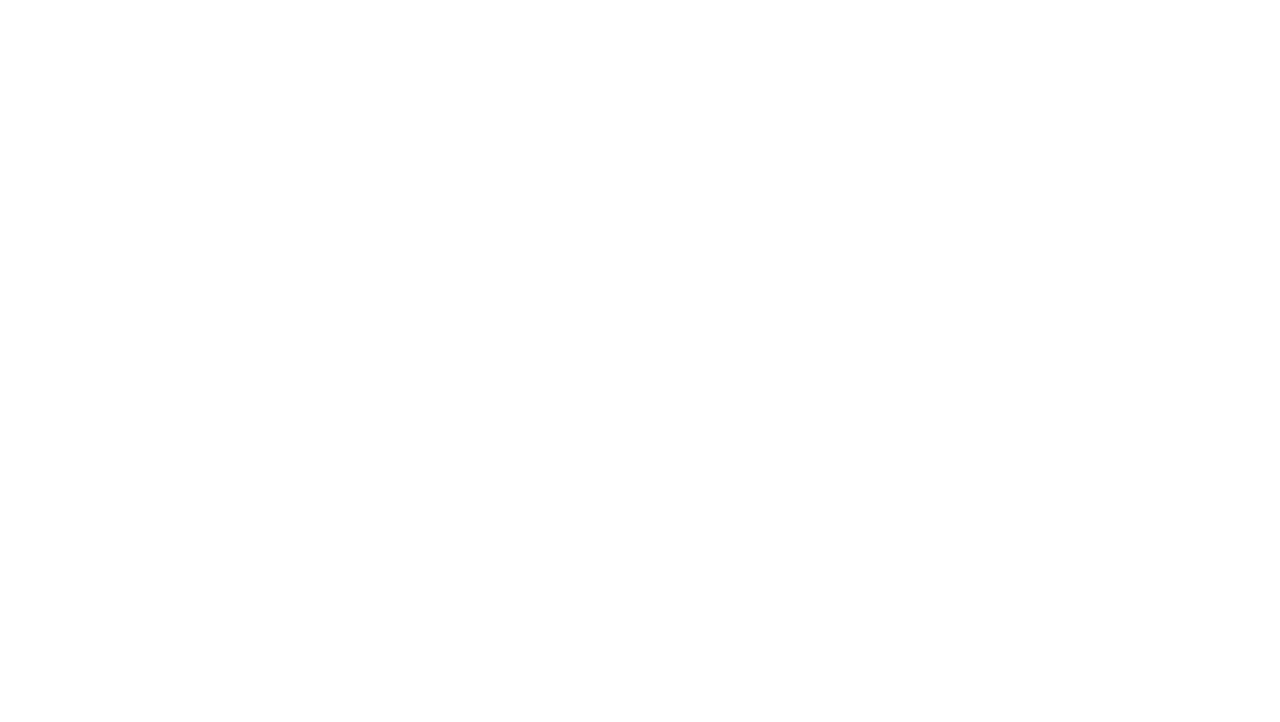
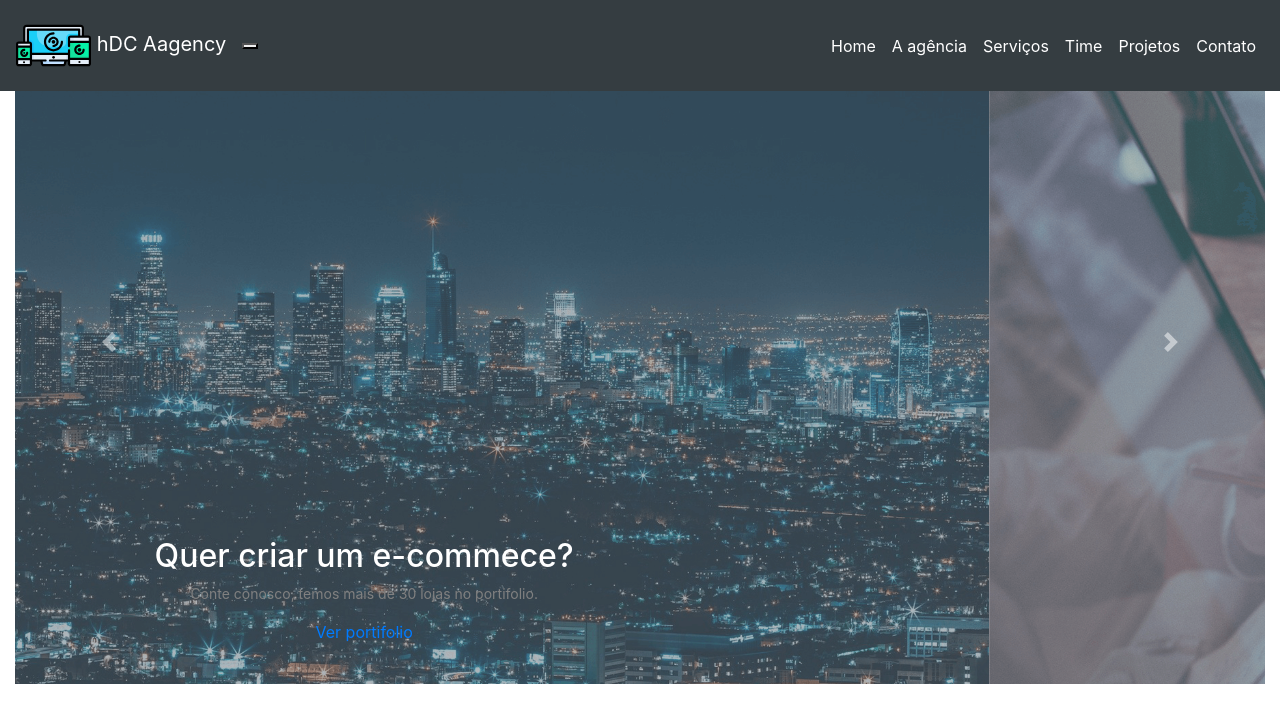
Before and after one commit to DaviSozz/praticas, a plain HTML site: page bootstrap4/index.html in a window 1280 px wide. Drawn offline with nearby package versions, Linux system fonts and the light colour scheme.

Commit message:
bootstrap

```diff
--- a/bootstrap4/css/style.css
+++ b/bootstrap4/css/style.css
@@ -0,0 +1,49 @@
+/* gerai */
+body {
+    font-family: 'roboto' sans-serif;
+
+}
+
+.row {
+    margin: 0;
+}
+
+.comtainer {
+    padding: 70px 0;
+}
+
+p, li{
+    color: gray;
+    font-size: 14px;
+}
+
+/* barra de navegação*/
+header, .navbar {
+    background-color: #353d41;
+}
+#nav-container {
+    padding-top: 0;
+    padding-bottom: 0;
+}
+
+#logo {
+    width: 75px;
+}
+
+.navbar-brand {
+    padding: 0;
+    color: white;
+}
+
+.navbar-brand:hover{
+    color: white;
+}
+
+#navbar-links a {
+    color: white;
+}
+
+.navbar-expand .navbar-nav .nav-link{
+    padding: 1rem .8rem;
+
+}
--- a/bootstrap4/index.html
+++ b/bootstrap4/index.html
@@ -4,7 +4,7 @@
     <meta charset="UTF-8">
     <meta http-equiv="X-UA-Compatible" content="IE=edge">
     <meta name="viewport" content="width=device-width, initial-scale=1.0">
-    <title>HDC Agence - a sua agêncaiu wev</title>
+    <title>HDC Agence - a sua agêncaiu web</title>
     <!--fonte-->
     <link href="https://fonts.googleapis.com/css2?family=Roboto:wght@300;400;700&family=Sriracha&display=swap" rel="stylesheet">
 
@@ -23,6 +23,75 @@
     <script src="https://cdn.jsdelivr.net/parallax.js/1.4.2/parallax.min.js"></script>
 </head>
 <body>
+    <header>
+        <div class="container" id="nav-container">
+            <nav class="navbar navbar-expand-lg fixed-top">
+                <a href="#" class="navbar-brand">
+                    <img id="logo" src="img/hdcagency_logo.svg" alt="hDC Aagency"> hDC Aagency
+                </a>
+
+                <button class="navbar-toggle" type="button" data-toggle="collapse" data-target="#navbar-lins" aria-controls="navbar-lins" aria-expanded="false" aria-label="Toggle navigation">
+
+                    <span class="navbar-toggle-icon"></span>
+
+                </button>
+                <div class="collapse navbar-collapse justify-content-end" id="navbar-links">
+                    <div class="navbar-nav">
+                        <a class="nav-item nav-link" id="home-menu">Home</a>
+                        <a class="nav-item nav-link" id="about-menu">A agência</a>
+                        <a class="nav-item nav-link" id="services-menu">Serviços</a>
+                        <a class="nav-item nav-link" id="team-menu">Time</a>
+                        <a class="nav-item nav-link" id="Portifolio-menu">Projetos</a>
+                        <a class="nav-item nav-link" id="contato-menu">Contato</a>
+                    </div>
+                </div>
+            </nav>
+        </div>
+    </header>
+    <main>
+        <div class="container-fluid">
+            <div id="mainSlide" class="carousel slide" data-ride="carousel">
+                <ol class="caroulsel-indicators">
+                    <li data-target="#mainSlider" data-side-to="0" class="active"></li>
+                    <li data-target="#mainSlider" data-side-to="1"></li>
+                    <li data-target="#mainSlider" data-side-to="2"></li>
+                </ol>
+                <div class="carousel-inner">
+                    <div class="carousel-item active">
+                        <img src="img/banner1.png" class="d-bloc w-100" alt="Projeto de e-commerce">
+                        <div class="carousel-caption d-nome d-md-block">
+                            <h2>Quer criar um e-commece?</h2>
+                            <p>Conte conosco, temos mais de 30 lojas no portifolio.</p>
+                            <a href="#" class="main-btn">Ver portifolio</a>
+                        </div>
+                        </div>
+                        <div class="carousel-item">
+                    <img src="img/banner2.png" class="d-bloc w-100" alt="Engenharia de software">
+                    <div class="carousel-caption d-nome d-md-block">
+                        <h2>Está querendo tirar o projeto do papel?</h2>
+                        <p>Nossa equipe de engenharia de software está pronta para lhe atender.</p>
+                        <a href="#" class="main-btn">entre em contato</a>
+                    </div>
+                </div>
+                <div class="carousel-item">
+                <img src="img/banner3.png" class="d-bloc w-100" alt="Manutencção em software">
+                <div class="carousel-caption d-nome d-md-block">
+                    <h2>Está vustando manuntenção no seu software</h2>
+                    <p>A hDC conta com engenheiros altamente qualificados para resolver seu probelma.</p>
+                    <a href="#" class="main-btn">Ver portifolio</a>
+                </div>
+                </div>
+                </div>
+                <a href="#mainSlider" class="carousel-control-prev" role="button" data-slide="prev"> <span class="carousel-control-prev-icon" aria-hidden="true"></span>
+                <span class="sr-only"> previous</span>
+                </a>
+
+                <a href="#mainSlider" class="carousel-control-next" role="button" data-slide="next"> <span class="carousel-control-next-icon" aria-hidden="true"></span>
+                <span class="sr-only">Next</span>
+                </a>
+            </div>
+        </div>
+    </main>
     <h1></h1>
     <script src="js/script.js"></script>
 </body>
```
